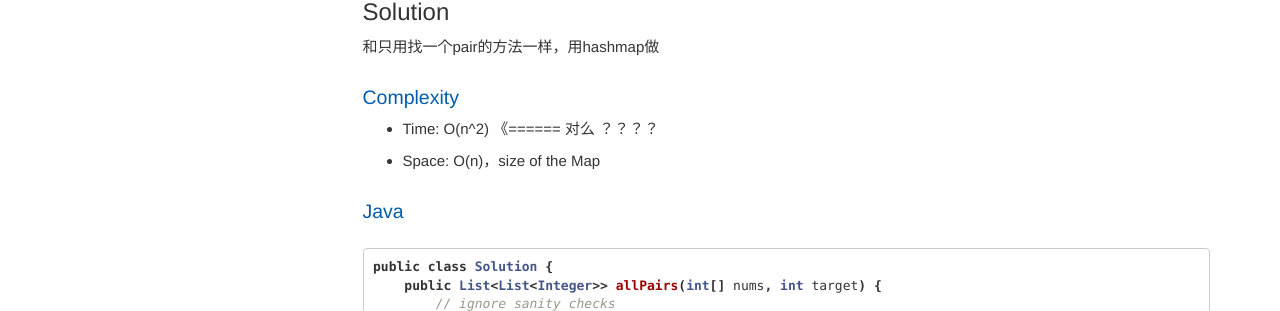
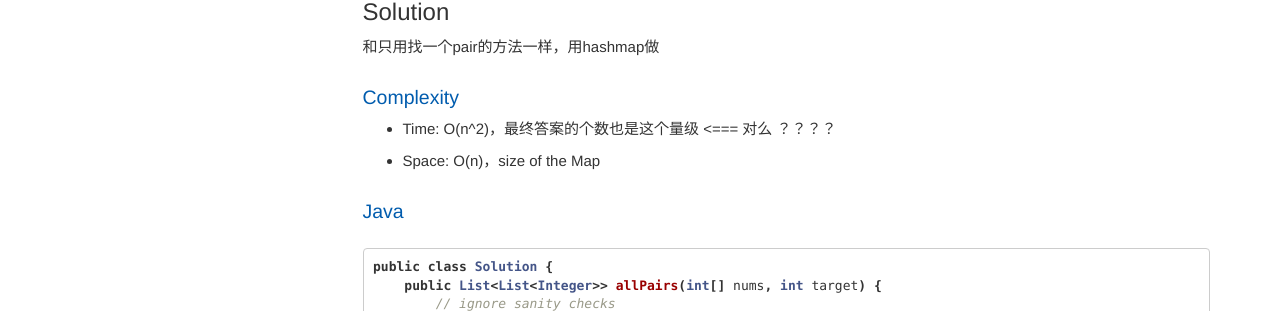
Before and after one commit to HungryOrc/hungryorc.github.io, a Jekyll site: the page built from pages/algorithm/algorithm_2Sum_pairsOfIndices_未排序_有重复.md, in a window 1280 px wide. Shown: the part 497-808 px from the top of the page. Built offline with Jekyll 4.4.1, drawn with Linux system fonts in a browser that asks for light colours; nearby versions of some CDN libraries; comment, search, counter and statistics services are not loaded.

Commit message:
Update algorithm_2Sum_pairsOfIndices_未排序_有重复.md

```diff
--- a/pages/algorithm/algorithm_2Sum_pairsOfIndices_未排序_有重复.md
+++ b/pages/algorithm/algorithm_2Sum_pairsOfIndices_未排序_有重复.md
@@ -24,7 +24,7 @@ The given array is not null and has length of at least 2.
 和只用找一个pair的方法一样，用hashmap做
 
 ### Complexity
-* Time: O(n^2)    《====== 对么 ？？？？
+* Time: O(n^2)，最终答案的个数也是这个量级  <=== 对么 ？？？？
 * Space: O(n)，size of the Map
 
 ### Java
```
